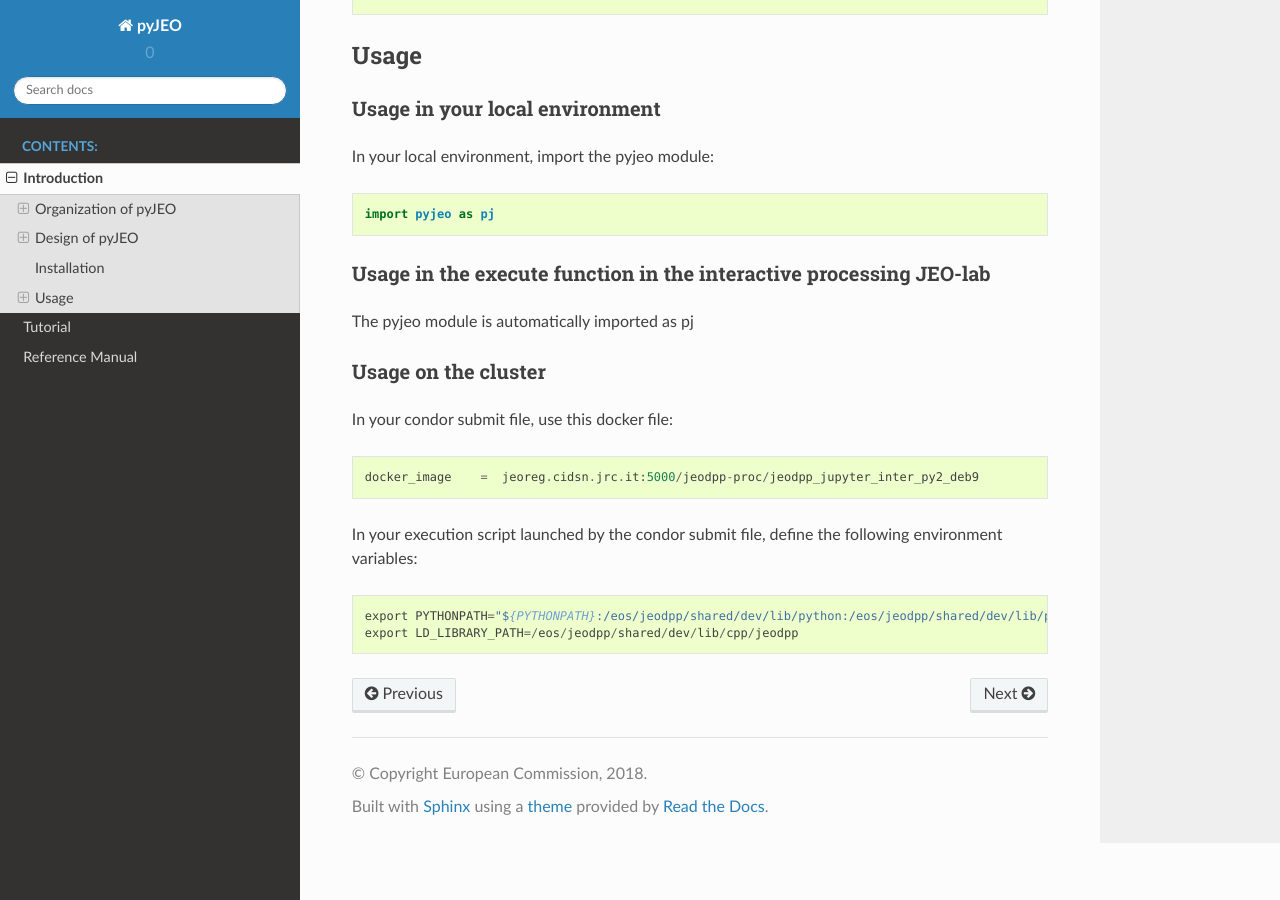
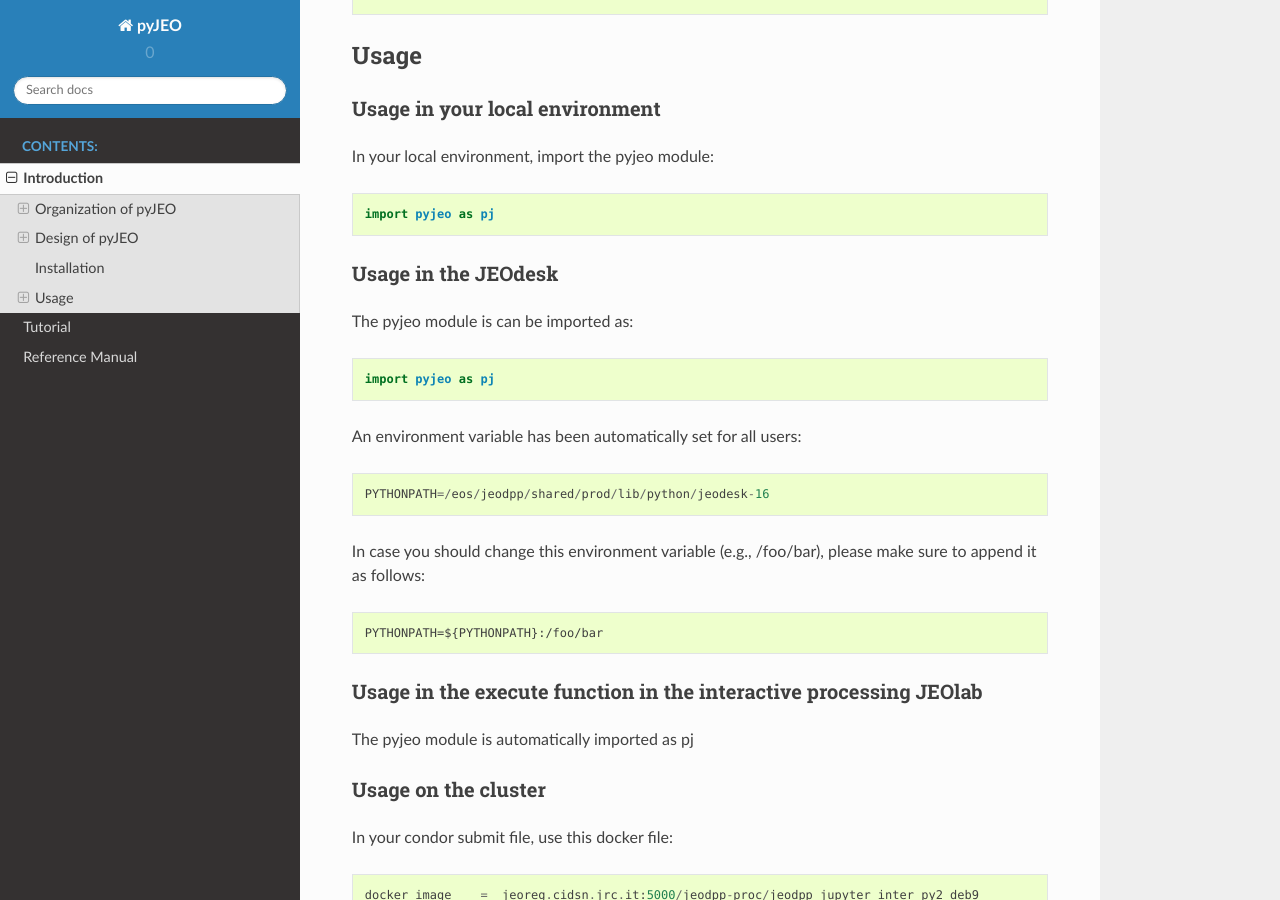
Before and after one commit to ec-jrc/jeolib-pyjeo, a Sphinx documentation site: the page built from doc/1_intro.rst, in a window 1280 px wide and 900 px high, scrolled down 2995 px. Built offline with Sphinx 7.4.7 and the Read the Docs theme 2.0.0, drawn with Linux system fonts in a browser that asks for light colours.

Commit message:
added usage of pyjeo in JEOdesk

```diff
--- a/doc/1_intro.rst
+++ b/doc/1_intro.rst
@@ -95,7 +95,22 @@ In your local environment, import the pyjeo module::
 
   import pyjeo as pj
 
-Usage in the execute function in the interactive processing JEO-lab
+Usage in the JEOdesk
+^^^^^^^^^^^^^^^^^^^^^^^^^^^^^^^^^^^^^^^^^^^^^^^^^^^^^^^^^^^^^^^^^^^
+The pyjeo module is can be imported as::
+
+  import pyjeo as pj
+
+An environment variable has been automatically set for all users::
+
+  PYTHONPATH=/eos/jeodpp/shared/prod/lib/python/jeodesk-16
+
+In case you should change this environment variable (e.g., /foo/bar), please make sure to append it as follows::
+
+
+  PYTHONPATH=${PYTHONPATH}:/foo/bar
+
+Usage in the execute function in the interactive processing JEOlab
 ^^^^^^^^^^^^^^^^^^^^^^^^^^^^^^^^^^^^^^^^^^^^^^^^^^^^^^^^^^^^^^^^^^^
 The pyjeo module is automatically imported as pj
 
```
